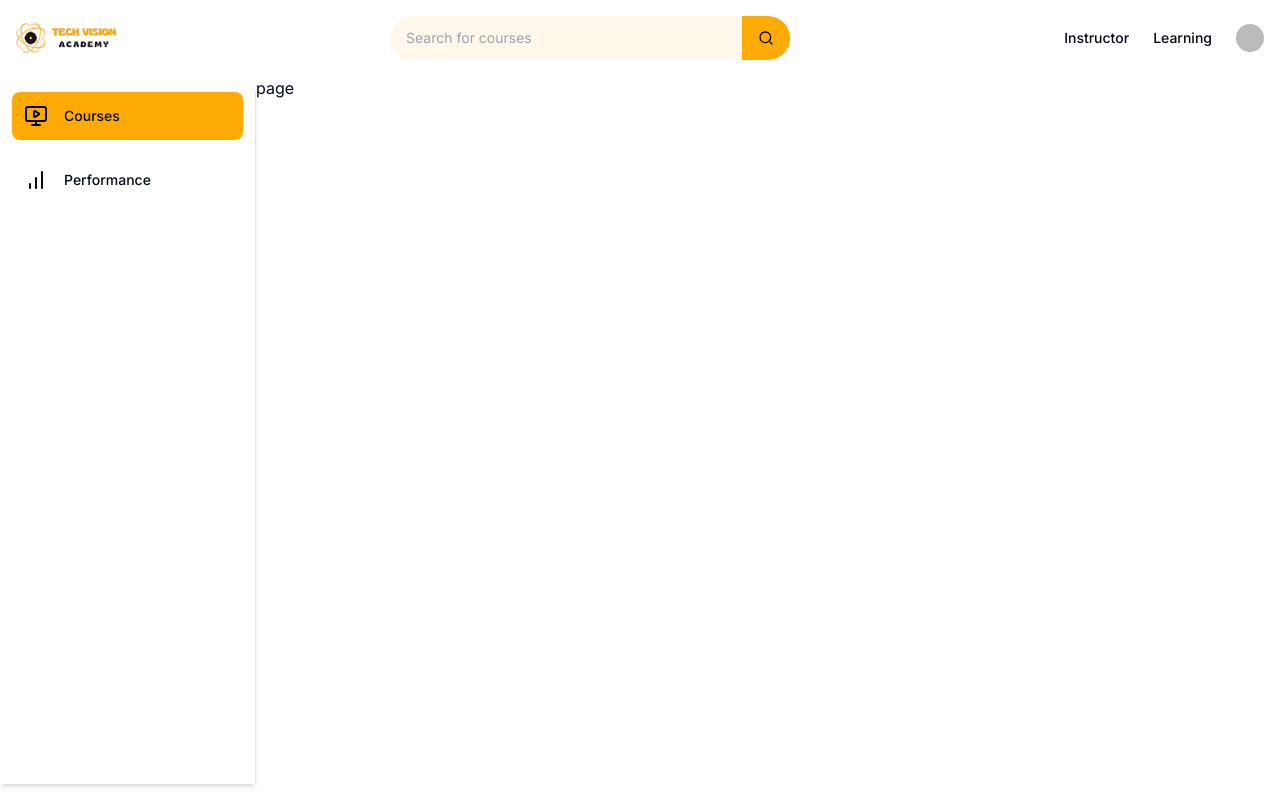
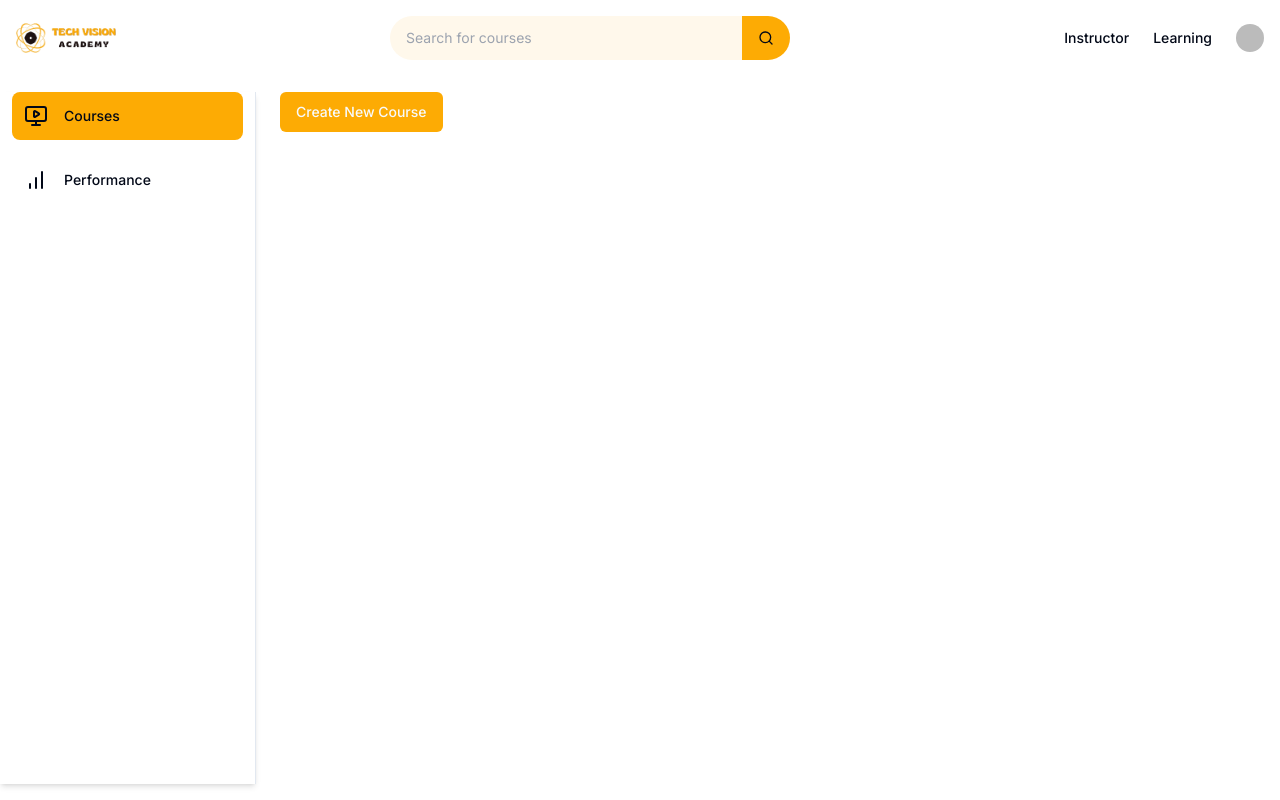
Before and after one commit to surajjayraman/pet-academy, a Next.js app: page /instructor/courses in a window 1280 px wide. Built offline with nearby package versions, Linux system fonts and the light colour scheme; no server answers; sample sign-in values are in the browser's storage; some icons are missing.

Commit message:
Update courses page

```diff
--- a/app/(instructor)/instructor/courses/page.tsx
+++ b/app/(instructor)/instructor/courses/page.tsx
@@ -1,9 +1,24 @@
-import React from 'react'
+import { auth } from "@clerk/nextjs/server";
+import Link from "next/link";
+import { redirect } from "next/navigation";
 
-const page = () => {
+import { Button } from "@/components/ui/button";
+
+const CoursesPage = async () => {
+  const { userId } = auth();
+
+  if (!userId) {
+    return redirect("/sign-in");
+  }
+
   return (
-    <div>page</div>
-  )
-}
+    <div className="px-6 py-4">
+      <Link href="/instructor/create-course">
+        <Button>Create New Course</Button>
+      </Link>
 
-export default page
+    </div>
+  );
+};
+
+export default CoursesPage;
```
